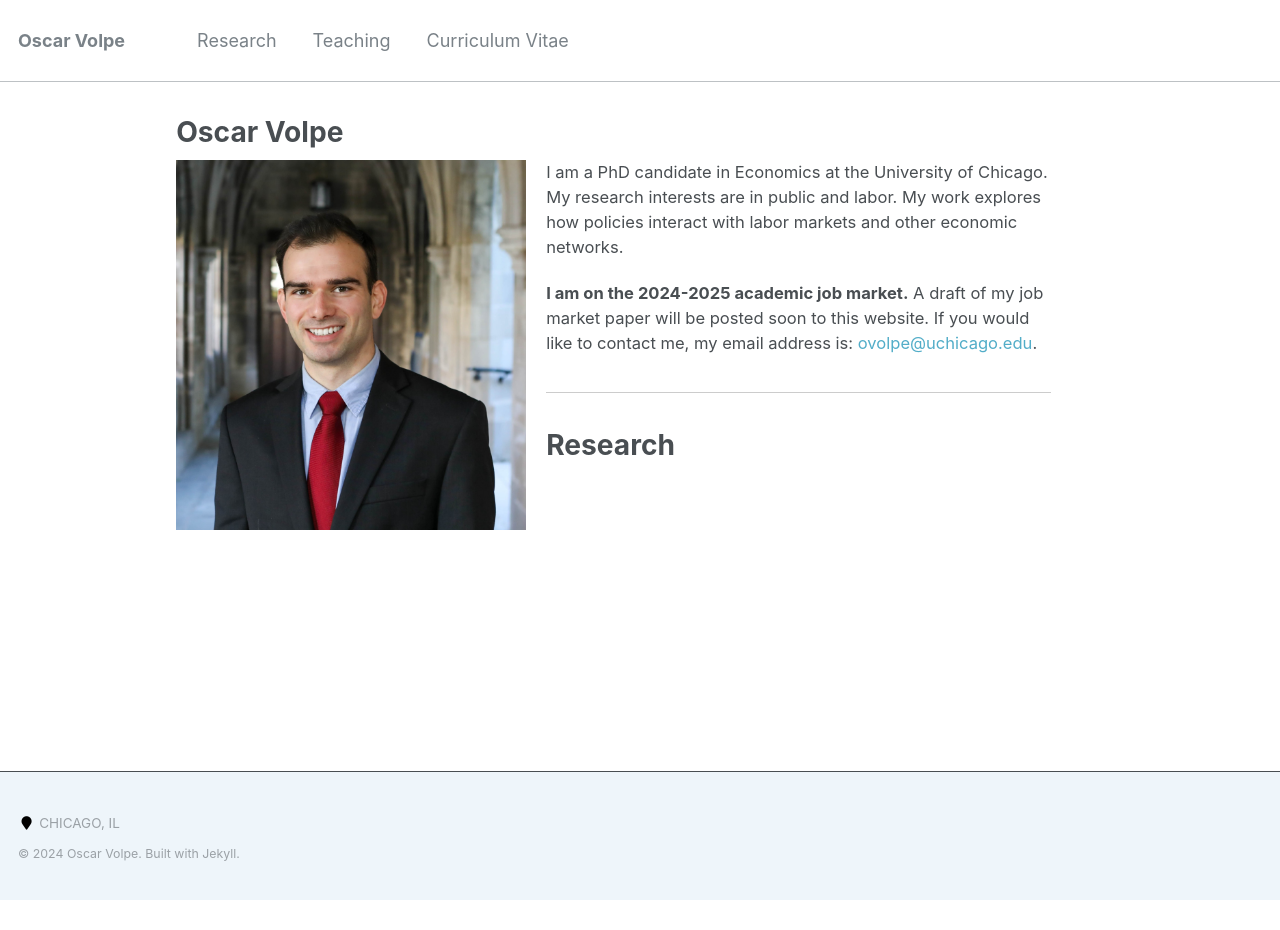
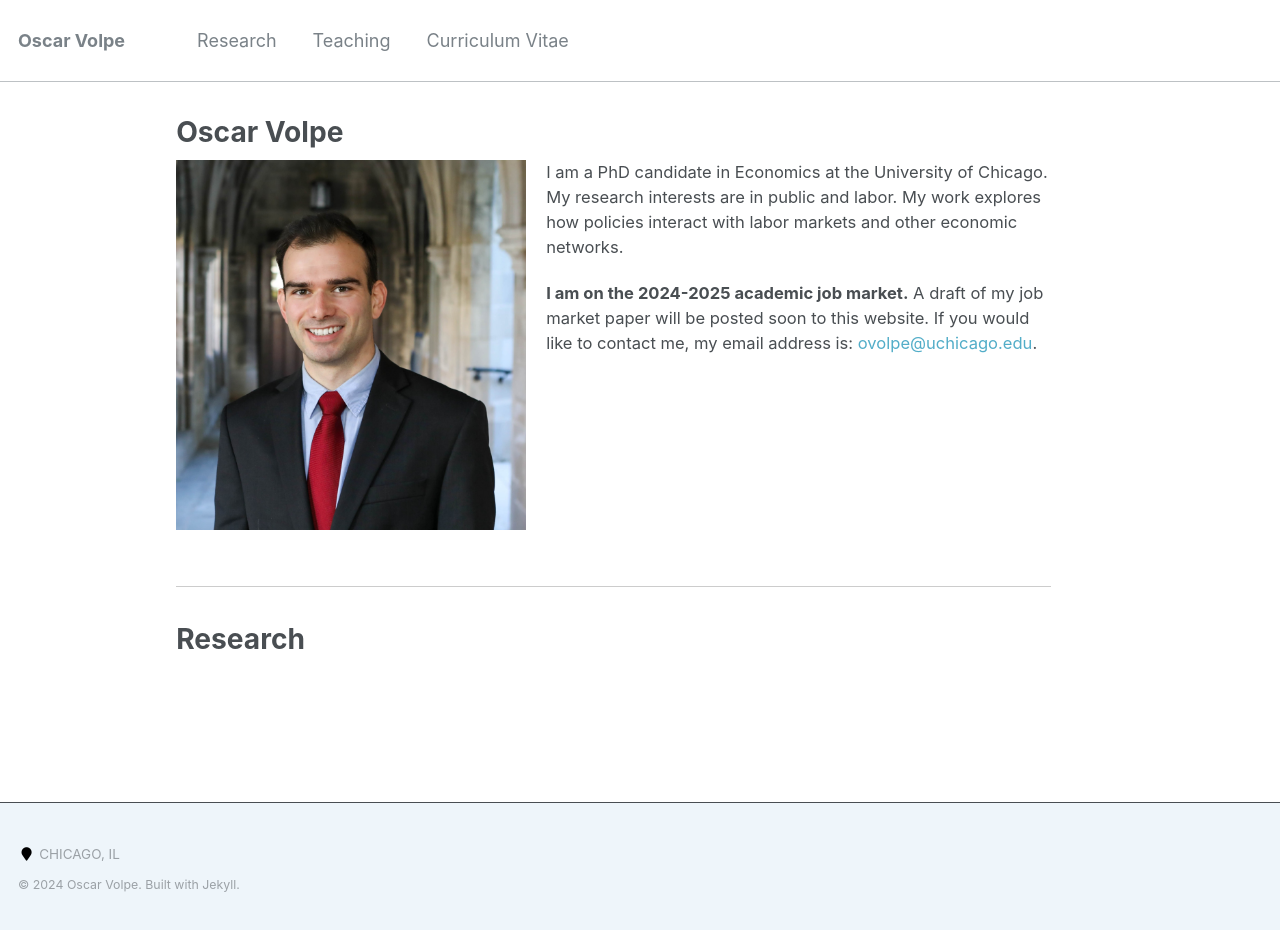
Before and after one commit to ovolpe/ovolpe.github.io, a Jekyll site: the page built from _pages/about.md, in a window 1280 px wide. Built offline with Jekyll 4.4.1, drawn with Linux system fonts in a browser that asks for light colours; before the commit the page ends 900 px from its top, so only the background shows below that.

Commit message:
Update about.md

```diff
--- a/_pages/about.md
+++ b/_pages/about.md
@@ -13,6 +13,7 @@ redirect_from:
 **I am on the 2024-2025 academic job market.** A draft of my job market paper will be posted soon to this website. If you would like to contact me, my email address is: <a href="mailto:ovolpe@uchicago.edu">ovolpe@uchicago.edu</a>.
 
 
+<br style="clear: both;">
 
 <hr style="margin: 2em 0; border: none; border-top: 1px solid #ccc;">
 
```
